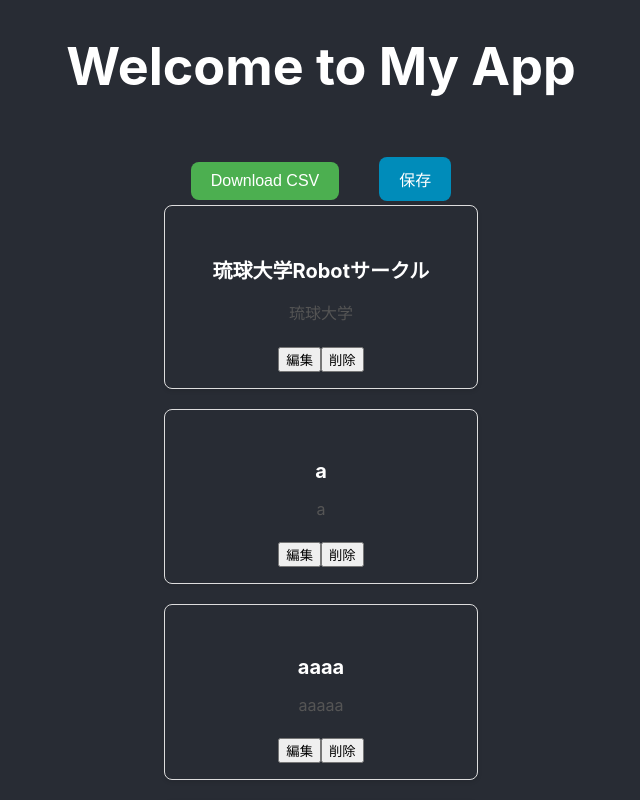
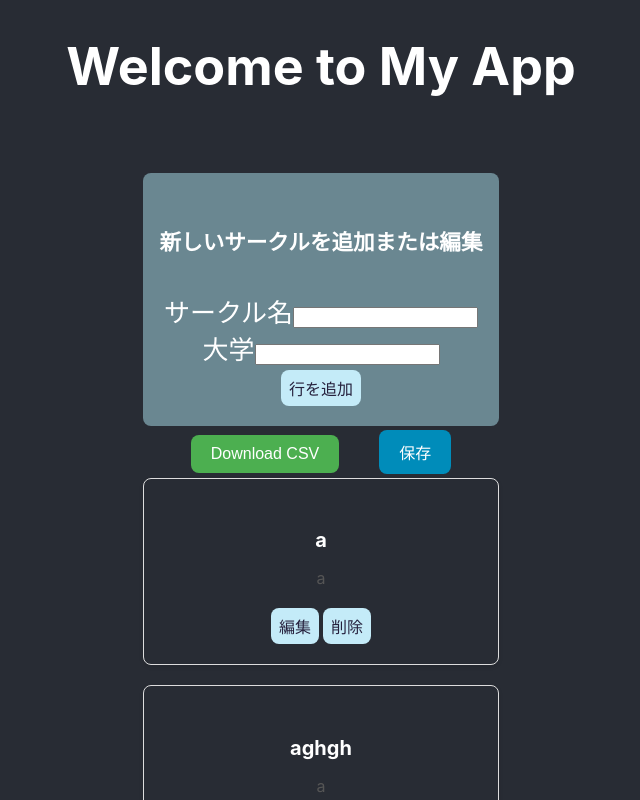
Before and after one commit to RobotClub-RyukyuUniv/TCDB, a React (Create React App) app: page / in a window 1280 px wide. Shown: the top 800 px of the page, without its empty margins (319-959 px from the left). Built offline with nearby package versions, Linux system fonts and the light colour scheme.

Commit message:
css変更、でもまだ改行される問題が解決されん

```diff
--- a/src/DownloadCSV.js
+++ b/src/DownloadCSV.js
@@ -109,27 +109,9 @@ const DownloadCSV = () => {
 
   return (
     <div className="container">
-      <button className="btn-custom-download mb-3" onClick={handleDownload}>Download CSV</button>
-      <button className="btn-custom-save mb-3" onClick={handleSave}>保存</button>
 
-      <div className="row">
-        {csvData.map((row, rowIndex) => (
-          <div className="col-md-4 mb-3" key={rowIndex}>
-            <div className="card">
-              <div className="card-body">
-                <h5 className="card-title">{row['サークル名']}</h5>
-                <p className="card-text">{row['大学']}</p>
-                <button className="btn btn-secondary" onClick={() => handleEdit(rowIndex)}>編集</button>
-                <button className="btn btn-danger" onClick={() => handleDelete(rowIndex)}>削除</button>
-                {/* 他のデータも表示したい場合はここに追加 */}
-              </div>
-            </div>
-          </div>
-        ))}
-      </div>
-
-      <div className="mt-4">
-        <h5>新しい行を追加または編集</h5>
+      <div className="add-edit-form">
+        <h5>新しいサークルを追加または編集</h5>
         <div className="form-group">
           <label>サークル名</label>
           <input
@@ -150,10 +132,32 @@ const DownloadCSV = () => {
             onChange={handleInputChange}
           />
         </div>
-        <button className="btn btn-success mt-2" onClick={handleAddRow}>
+        <button className="btn-normal" onClick={handleAddRow}>
           {editIndex !== null ? '行を更新' : '行を追加'}
         </button>
       </div>
+
+      <button className="btn-custom-download mb-3" onClick={handleDownload}>Download CSV</button>
+      <button className="btn-custom-save mb-3" onClick={handleSave}>保存</button>
+
+
+      <div className="row">
+        {csvData.map((row, rowIndex) => (
+          <div className="col-md-4 mb-3" key={rowIndex}>
+            <div className="card">
+              <div className="card-body">
+                <h5 className="card-title">{row['サークル名']}</h5>
+                <p className="card-text">{row['大学']}</p>
+                <button className="btn-normal" onClick={() => handleEdit(rowIndex)}>編集</button>
+                <button className="btn-normal" onClick={() => handleDelete(rowIndex)}>削除</button>
+                {/* 他のデータも表示したい場合はここに追加 */}
+              </div>
+            </div>
+          </div>
+        ))}
+      </div>
+
+
     </div>
   );
 };
--- a/src/styles.css
+++ b/src/styles.css
@@ -50,7 +50,7 @@
   }
 
   .btn-normal{
-    background-color: #c4ebf8; /* 青色 */
+    background-color: #c4ebf8;
     color: rgb(38, 33, 61);
     border: none;
     padding: 6px 8px;
@@ -62,3 +62,10 @@
     cursor: pointer;
     border-radius: 8px;
   }
+
+  .add-edit-form{
+    margin-top: 20px;
+    background-color: #6a8791;
+    padding: 16px;
+    border-radius: 8px;
+  }
```
Also changed, not shown: public/robot_DB_example.csv, 2 other files (tests, documents, lock files or other folders).
